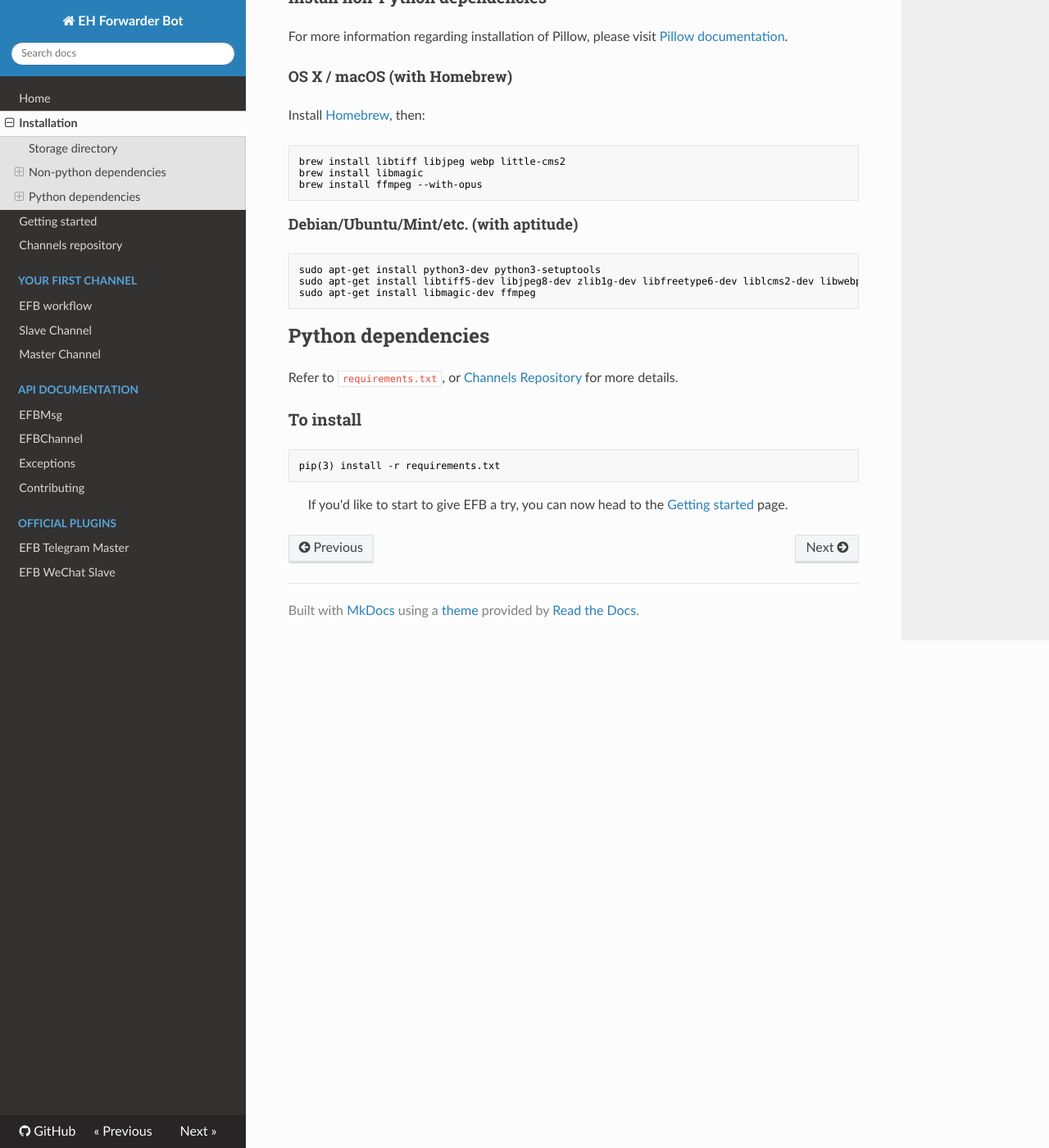
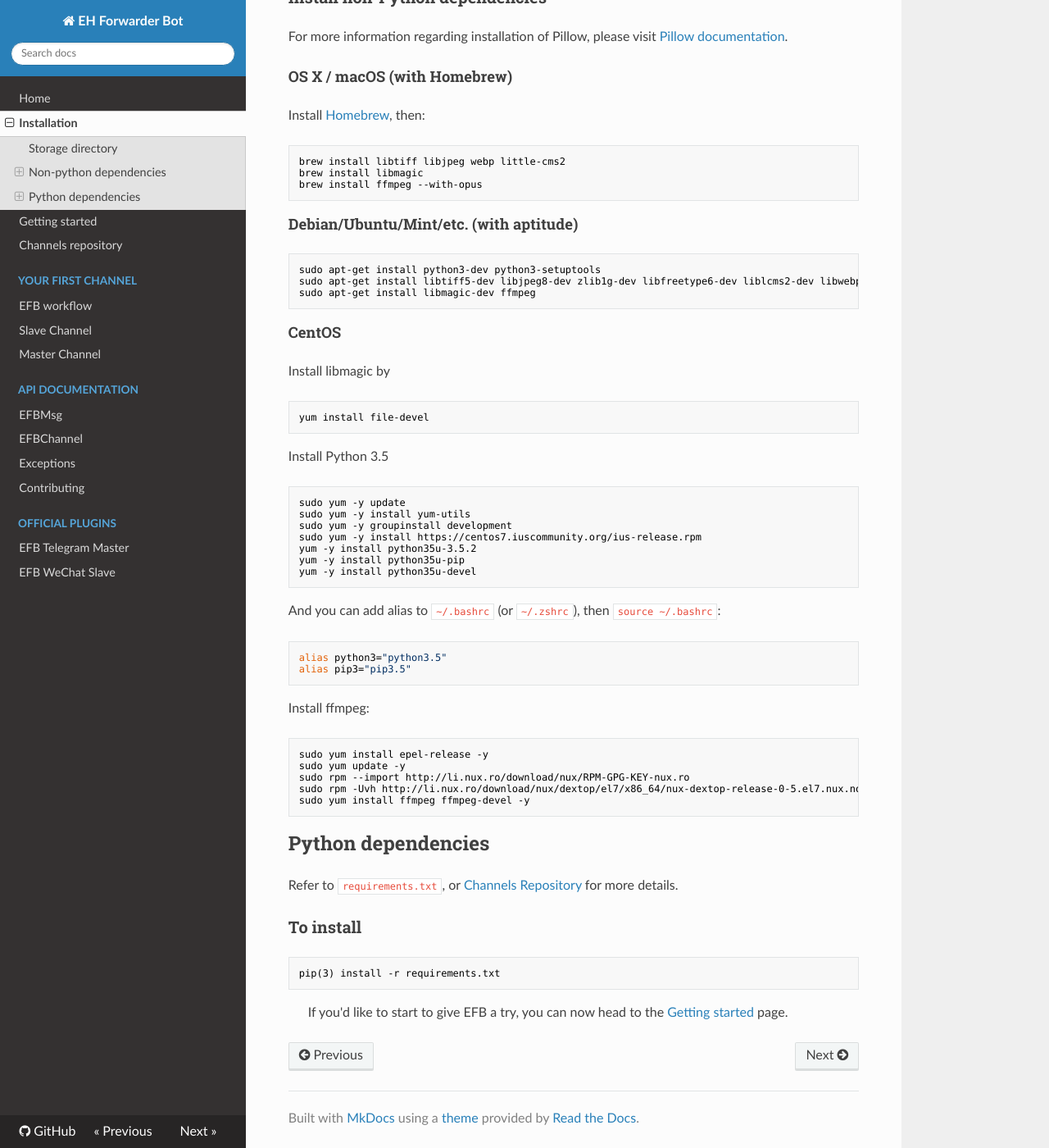
Before and after one commit to ehForwarderBot/ehForwarderBot, an MkDocs documentation site: the page built from docs/installation.md, in a window 1280 px wide and 1400 px high, scrolled down 830 px. Shown: the whole window at 82% size. Built offline with MkDocs 1.6.1, drawn with Linux system fonts in a browser that asks for light colours; nearby versions of some CDN libraries; old or Windows-style settings are respelled for this version of MkDocs.

Commit message:
add CentOS in installation.md

````diff
--- a/docs/installation.md
+++ b/docs/installation.md
@@ -43,7 +43,45 @@ sudo apt-get install libtiff5-dev libjpeg8-dev zlib1g-dev libfreetype6-dev liblc
 sudo apt-get install libmagic-dev ffmpeg
 ```
 
+#### CentOS
+
+Install libmagic by
+
+```bash
+yum install file-devel
+```
+
+Install Python 3.5
+
+```bash
+sudo yum -y update
+sudo yum -y install yum-utils
+sudo yum -y groupinstall development
+sudo yum -y install https://centos7.iuscommunity.org/ius-release.rpm
+yum -y install python35u-3.5.2
+yum -y install python35u-pip
+yum -y install python35u-devel
+```
+
+And you can add alias to `~/.bashrc` (or `~/.zshrc`), then `source ~/.bashrc`:
+
+```bash
+alias python3="python3.5"
+alias pip3="pip3.5"
+```
+
+ Install ffmpeg:
+
+```bash
+sudo yum install epel-release -y
+sudo yum update -y
+sudo rpm --import http://li.nux.ro/download/nux/RPM-GPG-KEY-nux.ro
+sudo rpm -Uvh http://li.nux.ro/download/nux/dextop/el7/x86_64/nux-dextop-release-0-5.el7.nux.noarch.rpm
+sudo yum install ffmpeg ffmpeg-devel -y
+```
+
 ## Python dependencies
+
 Refer to `requirements.txt`, or [Channels Repository](channels-repository.md) for more details.
 
 ### To install
````
